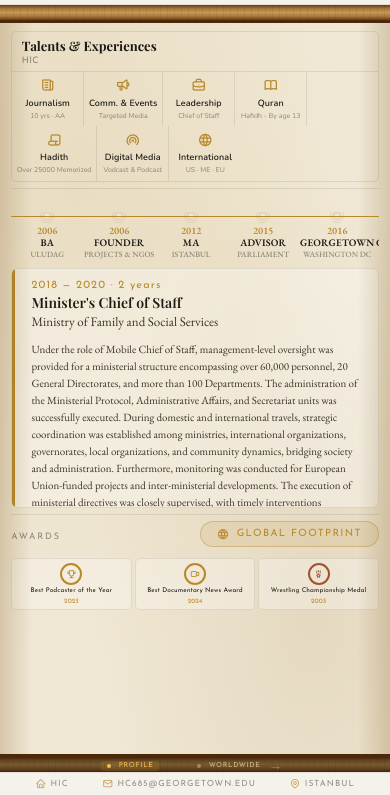
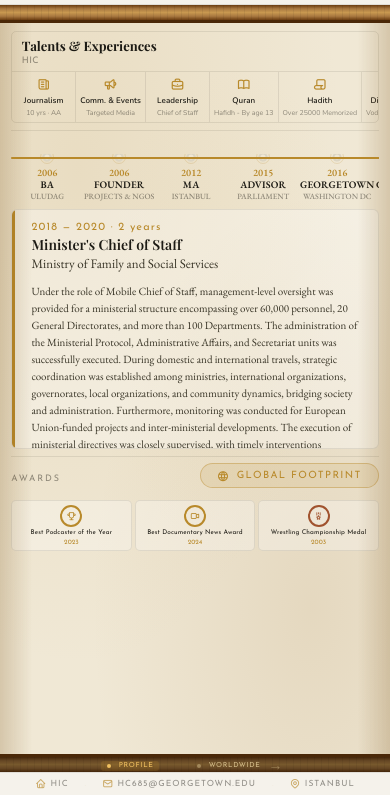
Before and after one commit to hicibrahim/hic, a plain HTML site: page about.html in a window 390 px wide. Shown: the part 49-844 px from the top of the page. Drawn offline with nearby package versions, Linux system fonts and the light colour scheme; no server answers; a web font is replaced by a local one.

Commit message:
Add files via upload

```diff
--- a/about.html
+++ b/about.html
@@ -195,8 +195,9 @@ nav{position:fixed;top:0;left:0;right:0;height:62px;background:var(--nav-bg);bac
   overflow:hidden;
 }
 
-/* ── Pillars ── */
-.pillars-row{
+/* pillar-scroll-row: invisible on desktop — just a flex pass-through */
+.pillar-scroll-row{display:contents;}
+
   display:flex;
   flex-direction:row;
   align-items:stretch;
@@ -335,34 +336,37 @@ nav{position:fixed;top:0;left:0;right:0;height:62px;background:var(--nav-bg);bac
   .scroll-body{overflow-y:auto!important;-webkit-overflow-scrolling:touch;}
   .parchment-inner{height:auto!important;padding:.5rem .7rem .3rem;overflow-x:hidden;}
 
-  /* ── Pillars mobile: header full-width top row, pillars horizontal scroll second row ── */
+  /* ── Pillars mobile: header top, all 7 pillars horizontal scroll row ── */
   .pillars-row{
-    flex-direction:row!important;
-    flex-wrap:wrap!important;
-    overflow-x:auto!important;
-    overflow-y:hidden!important;
-    -webkit-overflow-scrolling:touch;
-    scrollbar-width:none;
-    border:.5px solid var(--border2);
-    border-radius:5px;
+    flex-direction:column!important;
+    border:.5px solid var(--border2)!important;
+    border-radius:5px!important;
+    overflow:hidden!important;
   }
-  .pillars-row::-webkit-scrollbar{display:none;}
   .pillars-header{
-    width:100%;flex:0 0 100%;
-    border-right:none;border-bottom:.5px solid var(--border2);
-    padding:.35rem .6rem;min-width:unset;flex-shrink:0;
+    width:100%;border-right:none!important;
+    border-bottom:.5px solid var(--border2)!important;
+    padding:.35rem .6rem!important;min-width:unset!important;
   }
-  .pillars-title{font-size:13px!important;font-weight:700;}
-  .pillars-subtitle{font-size:9px;}
-  .pillars-row>.pillar{
-    flex:0 0 auto;min-width:72px;
-    border-right:.5px solid var(--border2);border-bottom:none;
-    padding:.4rem .3rem;
-    display:flex;flex-direction:column;align-items:center;
+  .pillars-title{font-size:13px!important;font-weight:700!important;}
+  .pillars-subtitle{font-size:9px!important;}
+  /* Pillar items scroll horizontally in a nowrap row */
+  .pillar-scroll-row{
+    display:flex!important;flex-direction:row!important;
+    flex-wrap:nowrap!important;
+    overflow-x:auto!important;-webkit-overflow-scrolling:touch!important;
+    scrollbar-width:none!important;width:100%!important;
   }
-  .pillars-row>.pillar:last-child{border-right:none;}
-  .pillar-icon{font-size:15px!important;}
-  .pillar-name{font-size:9px!important;}
+  .pillar-scroll-row::-webkit-scrollbar{display:none!important;}
+  .pillar-scroll-row>.pillar{
+    flex:0 0 auto!important;min-width:64px!important;
+    border-right:.5px solid var(--border2)!important;border-bottom:none!important;
+    padding:.35rem .25rem!important;
+    display:flex!important;flex-direction:column!important;align-items:center!important;
+  }
+  .pillar-scroll-row>.pillar:last-child{border-right:none!important;}
+  .pillar-icon{font-size:14px!important;}
+  .pillar-name{font-size:8px!important;}
   .pillar-sub{font-size:7px!important;}
 
   /* 1. Comm note: smaller bullets on mobile (30% smaller than current) */
@@ -622,6 +626,7 @@ nav{position:fixed;top:0;left:0;right:0;height:62px;background:var(--nav-bg);bac
               <div class="pillars-title" data-tr="Yetenekler &amp; Deneyimler" data-en="Talents &amp; Experiences">Talents &amp; Experiences</div>
               <div class="pillars-subtitle">HIC</div>
             </div>
+            <div class="pillar-scroll-row">
             <div class="pillar" data-pillar="journalism"><i class="ti ti-news pillar-icon"></i><div class="pillar-name" data-tr="Gazetecilik" data-en="Journalism">Journalism</div><div class="pillar-sub" data-tr="10 yıl · AA" data-en="10 yrs · AA">10 yrs · AA</div></div>
             <div class="pillar" data-pillar="comms"><i class="ti ti-speakerphone pillar-icon"></i><div class="pillar-name" data-tr="İletişim &amp; Etkinlik" data-en="Communication &amp; Events">Comm. &amp; Events</div><div class="pillar-sub" data-tr="Medya İlişkileri" data-en="Targeted Media">Targeted Media</div></div>
             <div class="pillar" data-pillar="leadership"><i class="ti ti-briefcase pillar-icon"></i><div class="pillar-name" data-tr="Liderlik" data-en="Leadership">Leadership</div><div class="pillar-sub" data-tr="Bakan Mobil ÖKM" data-en="Chief of Staff">Chief of Staff</div></div>
@@ -629,6 +634,7 @@ nav{position:fixed;top:0;left:0;right:0;height:62px;background:var(--nav-bg);bac
             <div class="pillar" data-pillar="hadith"><i class="ti ti-script pillar-icon"></i><div class="pillar-name" data-tr="Hadis" data-en="Hadith">Hadith</div><div class="pillar-sub" data-tr="+25000 hıfz" data-en="Over 25000 Memorized">Over 25000 Memorized</div></div>
             <div class="pillar" data-pillar="digital"><i class="ti ti-broadcast pillar-icon"></i><div class="pillar-name" data-tr="Dijital Medya" data-en="Digital Media">Digital Media</div><div class="pillar-sub">Vodcast &amp; Podcast</div></div>
             <div class="pillar" data-pillar="international"><i class="ti ti-world pillar-icon"></i><div class="pillar-name" data-tr="Uluslararası" data-en="International">International</div><div class="pillar-sub">US · ME · EU</div></div>
+            </div><!-- /pillar-scroll-row -->
           </div>
 
           <hr class="sec-div">
```
